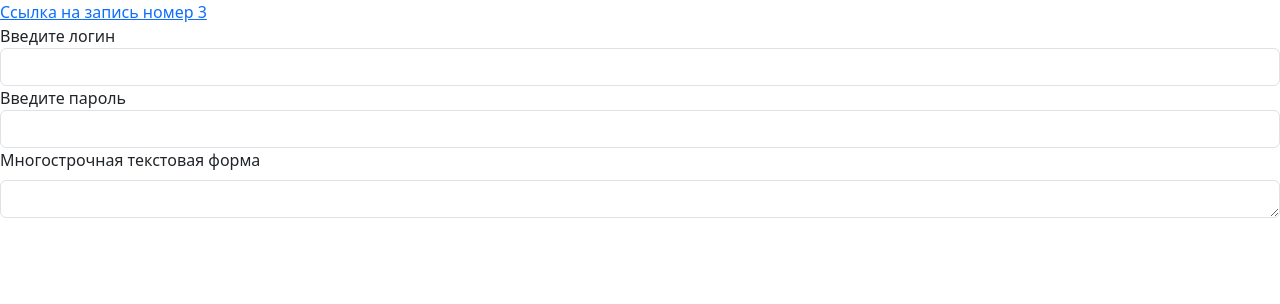
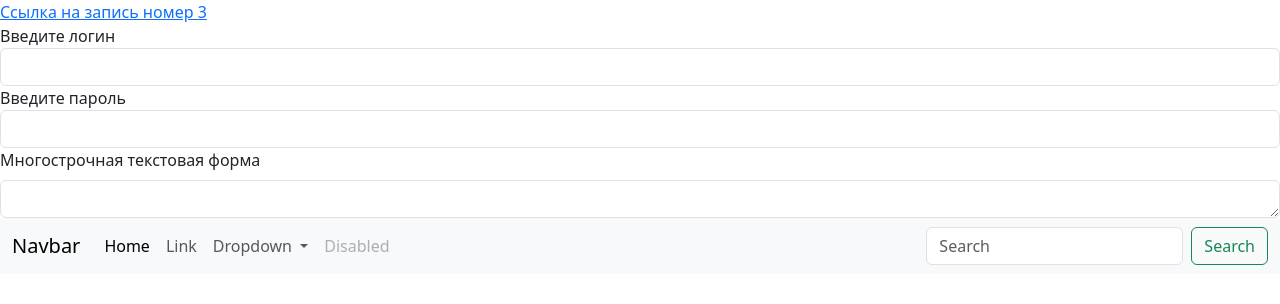
Before and after one commit to LazySoftware1/lesson3, a plain HTML site: page index.html in a window 1280 px wide. Drawn offline with nearby package versions, Linux system fonts and the light colour scheme.

Commit message:
homework3

```diff
--- a/index.html
+++ b/index.html
@@ -20,5 +20,41 @@
   <label for="exampleFormControlTextarea1" class="form-label">Многострочная текстовая форма</label>
   <textarea class="form-control" id="exampleFormControlTextarea1" rows="1"></textarea>
     </div>
+<nav class="navbar navbar-expand-lg bg-body-tertiary">
+  <div class="container-fluid">
+    <a class="navbar-brand" href="#">Navbar</a>
+    <button class="navbar-toggler" type="button" data-bs-toggle="collapse" data-bs-target="#navbarSupportedContent" aria-controls="navbarSupportedContent" aria-expanded="false" aria-label="Toggle navigation">
+      <span class="navbar-toggler-icon"></span>
+    </button>
+    <div class="collapse navbar-collapse" id="navbarSupportedContent">
+      <ul class="navbar-nav me-auto mb-2 mb-lg-0">
+        <li class="nav-item">
+          <a class="nav-link active" aria-current="page" href="#">Home</a>
+        </li>
+        <li class="nav-item">
+          <a class="nav-link" href="#">Link</a>
+        </li>
+        <li class="nav-item dropdown">
+          <a class="nav-link dropdown-toggle" href="#" role="button" data-bs-toggle="dropdown" aria-expanded="false">
+            Dropdown
+          </a>
+          <ul class="dropdown-menu">
+            <li><a class="dropdown-item" href="#">Action</a></li>
+            <li><a class="dropdown-item" href="#">Another action</a></li>
+            <li><hr class="dropdown-divider"></li>
+            <li><a class="dropdown-item" href="#">Something else here</a></li>
+          </ul>
+        </li>
+        <li class="nav-item">
+          <a class="nav-link disabled">Disabled</a>
+        </li>
+      </ul>
+      <form class="d-flex" role="search">
+        <input class="form-control me-2" type="search" placeholder="Search" aria-label="Search">
+        <button class="btn btn-outline-success" type="submit">Search</button>
+      </form>
+    </div>
+  </div>
+</nav>
 </body>
 </html>
```
